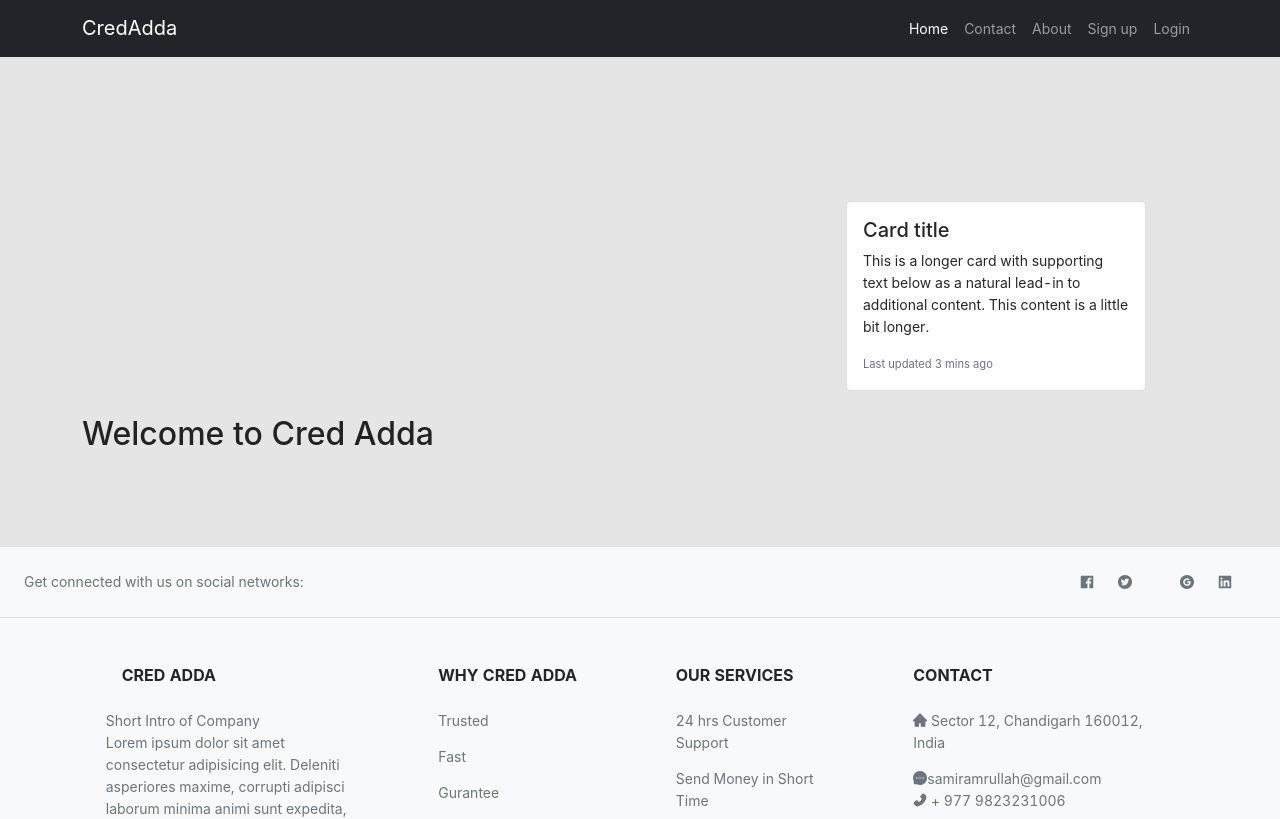
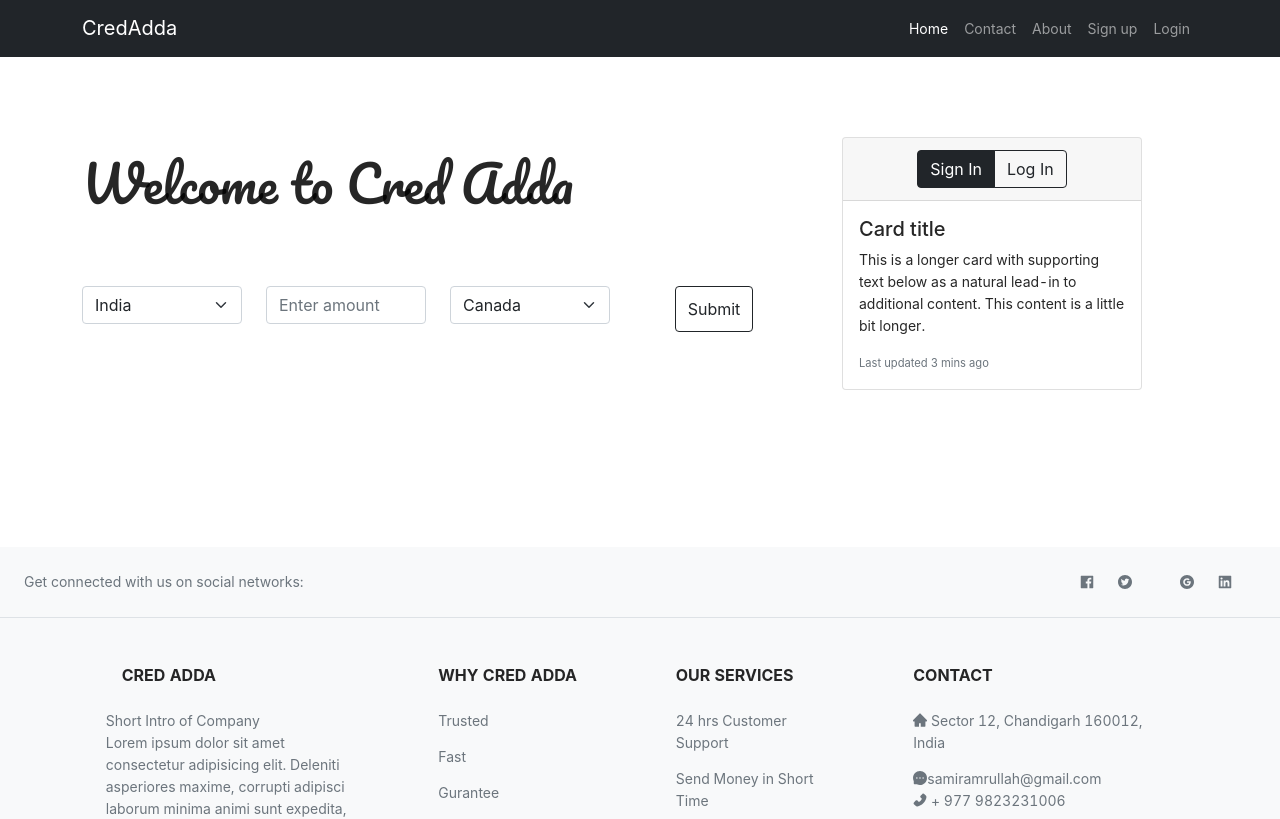
Before and after one commit to samiramrullah/Front-end-design, a React (Create React App) app in the folder frontend/: page / in a window 1280 px wide. Shown: the top 819 px of the page. Built offline with nearby package versions, Linux system fonts and the light colour scheme.

Commit message:
Home page Ui changed

```diff
--- a/frontend/public/index.html
+++ b/frontend/public/index.html
@@ -11,6 +11,8 @@
     />
     <link rel="apple-touch-icon" href="%PUBLIC_URL%/logo192.png" />
     <link rel="manifest" href="%PUBLIC_URL%/manifest.json" />
+    <link rel="stylesheet"
+          href="https://fonts.googleapis.com/css?family=Pacifico">
     <title>Cred Adda</title>
   </head>
   <body>
--- a/frontend/src/components/Post/Post.jsx
+++ b/frontend/src/components/Post/Post.jsx
@@ -5,7 +5,7 @@ import axios from 'axios';
 import Infocard from '../../utils/Helpers/Infocard';
 import { useSelector, useDispatch } from 'react-redux';
 import { setpostStatus } from '../../redux/PostSlice'
-import { DollarCircleOutlined,ArrowRightOutlined} from '@ant-design/icons';
+import { DollarCircleOutlined, ArrowRightOutlined } from '@ant-design/icons';
 
 const Post = () => {
     const [countryToSend, setcountryToSend] = useState();
@@ -44,7 +44,7 @@ const Post = () => {
                         <div className='container mt-5'>
                             <div className='row my-5'>
                                 <div className="col">
-                                <DollarCircleOutlined  style={{ fontSize: '4rem', color: '#757573' }} />
+                                    <DollarCircleOutlined style={{ fontSize: '4rem', color: '#757573' }} />
                                 </div>
                                 <div className="col">
                                     <ArrowRightOutlined style={{ fontSize: '4rem', color: '#757573' }} />
--- a/frontend/src/pages/Home/Home.css
+++ b/frontend/src/pages/Home/Home.css
@@ -17,3 +17,6 @@
     opacity: .1;
     background: #000;
 }
+.title{
+    font-family: 'Pacifico';font-size:50px;
+}
--- a/frontend/src/pages/Home/Home.jsx
+++ b/frontend/src/pages/Home/Home.jsx
@@ -4,12 +4,61 @@ const Home = () => {
   return (
     <HomeWrapper>
       <div className='main-wrap' style={{ height: '490px', background: '50%', position: '117px' }} >
-        <div className='overlay'></div>
+        {/* <div className='overlay'></div> */}
+
         <section>
           <div className='container'>
-            <div className='row justify-content-end ms-auto' style={{ height: '170px', }}>
-              <div className='col-lg-4 '>
-                <div className="card " style={{ width: '300px', marginTop: '9rem' }}>
+            <div className='row' >
+              <div className="col-8 ml-5 " style={{ marginTop: '6rem' }}>
+
+                <div className="row  d-flex align-items-end">
+                  <h1 className='title'>Welcome to Cred Adda</h1>
+                </div>
+                <form className=' row mt-5 mb-3  d-flex align-items-center' >
+                  <div class="form-group row">
+                    <div className='col'>
+                      <select className="form-select" aria-label="Default select example" >
+                        <option>India</option>
+                        <option>Chanda</option>
+                      </select>
+                    </div>
+                    <div className='col'>
+                      <input type={'number'} class="form-control mb-2" placeholder="Enter amount" required />
+
+                    </div>
+
+                    <div className='col'>
+                      <select className="form-select" aria-label="Default select example" >
+                        <option>Canada</option>
+                        <option>India</option>
+                      </select>
+                    </div>
+                    <div className='col d-flex justify-content-center '>
+                      <button type="submit" class="btn btn-outline-dark">Submit</button>
+                    </div>
+
+                  </div>
+
+
+                </form>
+
+              </div>
+              <div className='col-auto'>
+                <div className="card " style={{ width: '300px', marginTop: '5rem' }}>
+                  <div className="card-header">
+                    <div className="container d-flex justify-content-center my-1">
+                      <div class="btn-group btn-group-toggle" data-toggle="buttons">
+                        <button class="btn btn-outline-dark active">
+                          <span type="radio" name="options" id="option1" autocomplete="off" checked /> Sign In
+                        </button>
+                        <button class="btn btn-outline-dark">
+                          <span type="radio" name="options" id="option2" autocomplete="off" /> Log In
+                        </button>
+
+                      </div>
+                    </div>
+
+                  </div>
                   <div className="card-body">
                     <h5 className="card-title">Card title</h5>
                     <p className="card-text">This is a longer card with supporting text below as a natural lead-in to additional content. This content is a little bit longer.</p>
@@ -20,15 +69,7 @@ const Home = () => {
             </div>
           </div>
         </section>
-        <section style={{ zIndex: 1 }}>
-          <div className='container'>
-            <div className='row no-gutters slider-text  align-items-center justify-content-start' style={{ height: '429px', }}>
-              <div className='col-md-7'>
-                <h2>Welcome to Cred Adda</h2>
-              </div>
-            </div>
-          </div>
-        </section>
+
       </div>
     </HomeWrapper>
   )
```
Lines whose indentation alone changed are shown as unchanged.
